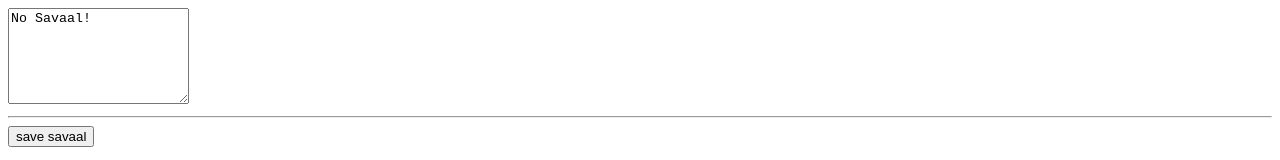
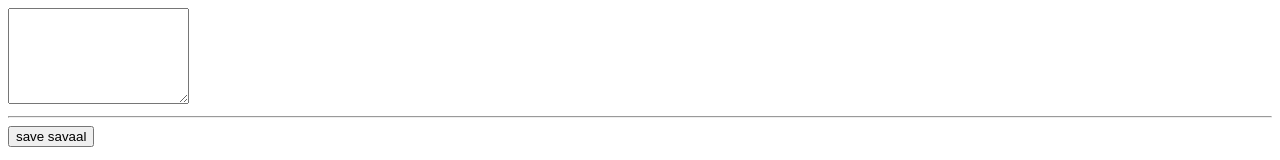
Before and after one commit to arpit-mathur-132001/MEAN_Sawali, an Angular app: page / in a window 1280 px wide. Shown: the top 160 px of the page. Built offline with nearby package versions, Linux system fonts and the light colour scheme.

Commit message:
UI: Two-way Binding of user input

```diff
--- a/src/app/app.module.ts
+++ b/src/app/app.module.ts
@@ -1,5 +1,6 @@
 import { NgModule } from '@angular/core';
 import { BrowserModule } from '@angular/platform-browser';
+import { FormsModule } from '@angular/forms';
 
 import { AppRoutingModule } from './app-routing.module';
 import { AppComponent } from './app.component';
@@ -7,7 +8,7 @@ import { SavaaliiDashboard } from './dashboard/savaalii-dashboard.component';
 
 @NgModule({
   declarations: [AppComponent, SavaaliiDashboard],
-  imports: [BrowserModule, AppRoutingModule],
+  imports: [BrowserModule, AppRoutingModule, FormsModule],
   providers: [],
   bootstrap: [AppComponent],
 })
--- a/src/app/dashboard/savaalii-dashboard.component.html
+++ b/src/app/dashboard/savaalii-dashboard.component.html
@@ -1,4 +1,4 @@
-<textarea rows="6" [value]="newSavaal" #savaalTitle></textarea>
+<textarea rows="6" [(ngModel)]="enteredValue"></textarea>
 <hr />
-<button (click)="onSave(savaalTitle)">save savaal</button>
+<button (click)="onSave()">save savaal</button>
 <p>{{ newSavaal }}</p>
--- a/src/app/dashboard/savaalii-dashboard.component.ts
+++ b/src/app/dashboard/savaalii-dashboard.component.ts
@@ -5,8 +5,9 @@ import { Component } from '@angular/core';
   templateUrl: './savaalii-dashboard.component.html',
 })
 export class SavaaliiDashboard {
+  enteredValue = '';
   newSavaal = 'No Savaal!';
-  onSave(savaalTitle: HTMLTextAreaElement) {
-    this.newSavaal = savaalTitle.value;
+  onSave() {
+    this.newSavaal = this.enteredValue;
   }
 }
```
